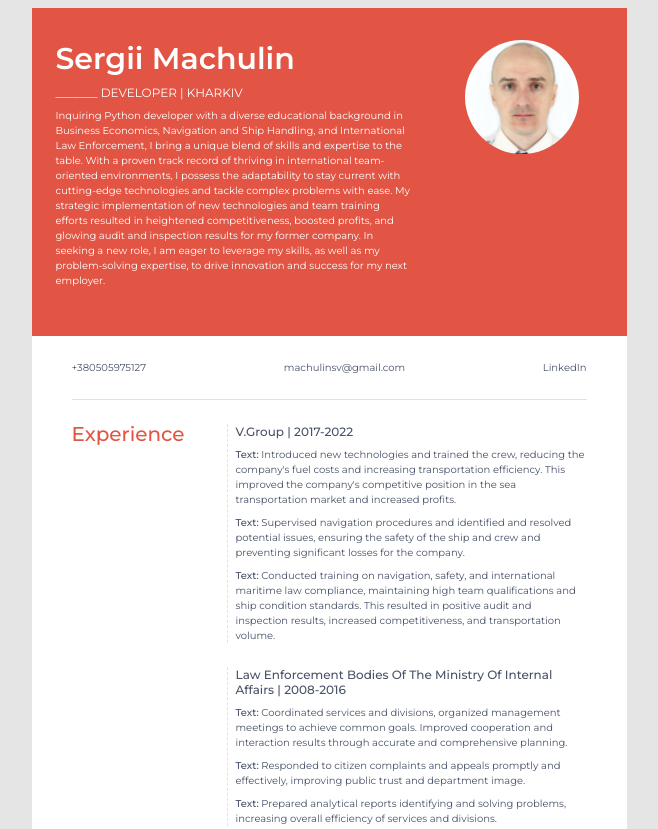
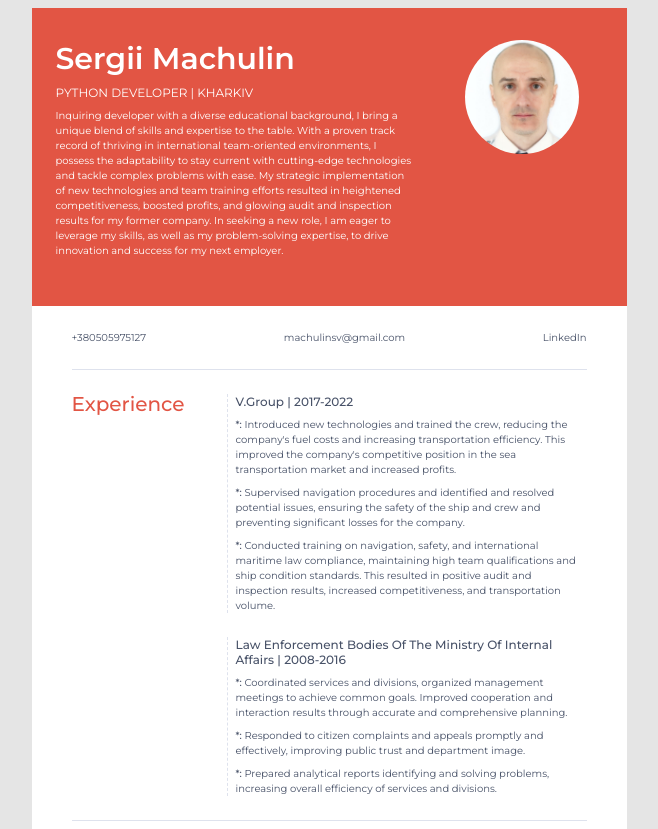
Before and after one commit to SergiiMachulin/projects, a plain HTML site: page index.html in a window 1280 px wide. Shown: the top 829 px of the page, without its empty margins (311-969 px from the left). Drawn offline with Linux system fonts and the light colour scheme.

Commit message:
Update index.html

```diff
--- a/index.html
+++ b/index.html
@@ -18,9 +18,9 @@
         <header class="about">
             <div>
                 <h1 class="about__name">Sergii Machulin</h1>
-                <div class="about__role">_______ DEVELOPER | KHARKIV</div>
+                <div class="about__role">PYTHON DEVELOPER | KHARKIV</div>
                 <p class="about__text">
-                    Inquiring Python developer with a diverse educational background in Business Economics, Navigation and Ship Handling, and International Law Enforcement, I bring a unique blend of skills and expertise to the table.
+                    Inquiring developer with a diverse educational background, I bring a unique blend of skills and expertise to the table.
                     With a proven track record of thriving in international team-oriented environments,
                     I possess the adaptability to stay current with cutting-edge technologies and tackle complex problems with ease.
                     My strategic implementation of new technologies and team training efforts resulted in heightened competitiveness, boosted profits,
@@ -46,17 +46,17 @@
                         <h3 class="job__title">V.Group | 2017-2022</h3>
 
                         <p class="job__description">
-                            <strong>Text:</strong>
+                            <strong>*:</strong>
                             Introduced new technologies and trained the crew, reducing the company's fuel costs and increasing transportation efficiency. This improved the company's competitive position in the sea transportation market and increased profits.
                         </p>
 
                         <p class="job__description">
-                            <strong>Text:</strong>
+                            <strong>*:</strong>
                             Supervised navigation procedures and identified and resolved potential issues, ensuring the safety of the ship and crew and preventing significant losses for the company.
                         </p>
 
                         <p class="job__description">
-                            <strong>Text:</strong>
+                            <strong>*:</strong>
                             Conducted training on navigation, safety, and international maritime law compliance, maintaining high team qualifications and ship condition standards. This resulted in positive audit and inspection results, increased competitiveness, and transportation volume.
                         </p>
                     </article>
@@ -65,17 +65,17 @@
                         <h3 class="job__title">Law enforcement bodies of the Ministry of Internal Affairs | 2008-2016</h3>
 
                         <p class="job__description">
-                            <strong>Text:</strong>
+                            <strong>*:</strong>
                             Coordinated services and divisions, organized management meetings to achieve common goals. Improved cooperation and interaction results through accurate and comprehensive planning.
                         </p>
 
                         <p class="job__description">
-                            <strong>Text:</strong>
+                            <strong>*:</strong>
                             Responded to citizen complaints and appeals promptly and effectively, improving public trust and department image.
                         </p>
 
                         <p class="job__description">
-                            <strong>Text:</strong>
+                            <strong>*:</strong>
                             Prepared analytical reports identifying and solving problems, increasing overall efficiency of services and divisions.
                         </p>
                     </article>
```
